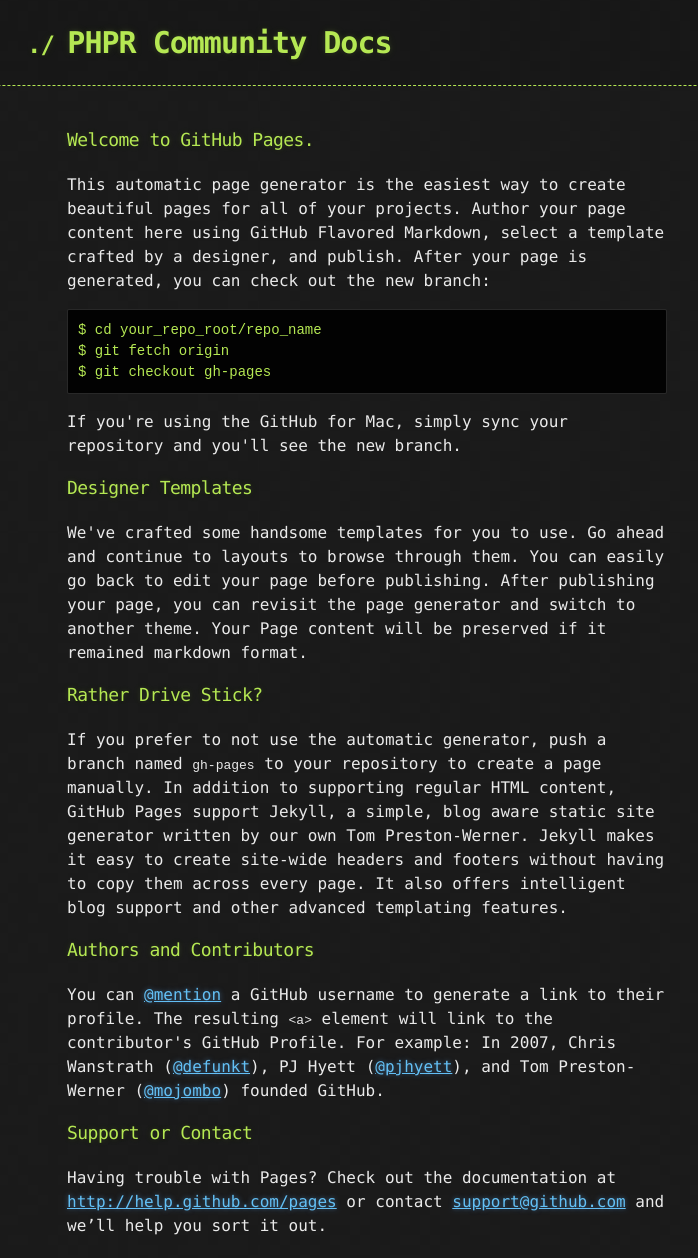
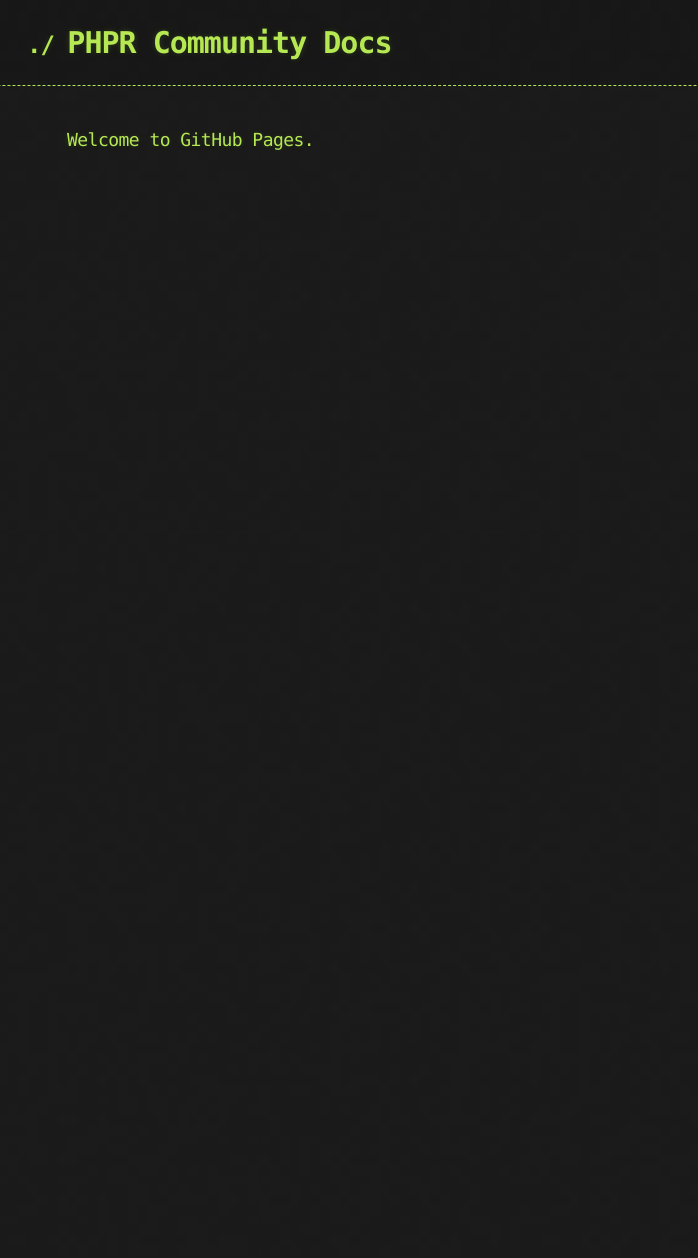
Before and after one commit to phproad/docs, a Jekyll site: the page built from index.html, in a window 1280 px wide. Shown: the whole page, without its empty margins (273-971 px from the left). Built offline with Jekyll 4.4.1, drawn with Linux system fonts in a browser that asks for light colours; after the commit the page ends 900 px from its top, so only the background shows below that.

Commit message:
Link loop test

```diff
--- a/index.html
+++ b/index.html
@@ -17,34 +17,3 @@
 
   {% endfor %}
 </ul>
-
-
-
-<p>This automatic page generator is the easiest way to create beautiful pages for all of your projects. Author your page content here using GitHub Flavored Markdown, select a template crafted by a designer, and publish. After your page is generated, you can check out the new branch:</p>
-
-<pre><code>$ cd your_repo_root/repo_name
-$ git fetch origin
-$ git checkout gh-pages
-</code></pre>
-
-<p>If you're using the GitHub for Mac, simply sync your repository and you'll see the new branch.</p>
-
-<h3>
-<a name="designer-templates" class="anchor" href="#designer-templates"><span class="octicon octicon-link"></span></a>Designer Templates</h3>
-
-<p>We've crafted some handsome templates for you to use. Go ahead and continue to layouts to browse through them. You can easily go back to edit your page before publishing. After publishing your page, you can revisit the page generator and switch to another theme. Your Page content will be preserved if it remained markdown format.</p>
-
-<h3>
-<a name="rather-drive-stick" class="anchor" href="#rather-drive-stick"><span class="octicon octicon-link"></span></a>Rather Drive Stick?</h3>
-
-<p>If you prefer to not use the automatic generator, push a branch named <code>gh-pages</code> to your repository to create a page manually. In addition to supporting regular HTML content, GitHub Pages support Jekyll, a simple, blog aware static site generator written by our own Tom Preston-Werner. Jekyll makes it easy to create site-wide headers and footers without having to copy them across every page. It also offers intelligent blog support and other advanced templating features.</p>
-
-<h3>
-<a name="authors-and-contributors" class="anchor" href="#authors-and-contributors"><span class="octicon octicon-link"></span></a>Authors and Contributors</h3>
-
-<p>You can <a href="https://github.com/blog/821" class="user-mention">@mention</a> a GitHub username to generate a link to their profile. The resulting <code>&lt;a&gt;</code> element will link to the contributor's GitHub Profile. For example: In 2007, Chris Wanstrath (<a href="https://github.com/defunkt" class="user-mention">@defunkt</a>), PJ Hyett (<a href="https://github.com/pjhyett" class="user-mention">@pjhyett</a>), and Tom Preston-Werner (<a href="https://github.com/mojombo" class="user-mention">@mojombo</a>) founded GitHub.</p>
-
-<h3>
-<a name="support-or-contact" class="anchor" href="#support-or-contact"><span class="octicon octicon-link"></span></a>Support or Contact</h3>
-
-<p>Having trouble with Pages? Check out the documentation at <a href="http://help.github.com/pages">http://help.github.com/pages</a> or contact <a href="mailto:support@github.com">support@github.com</a> and we’ll help you sort it out.</p>
```
